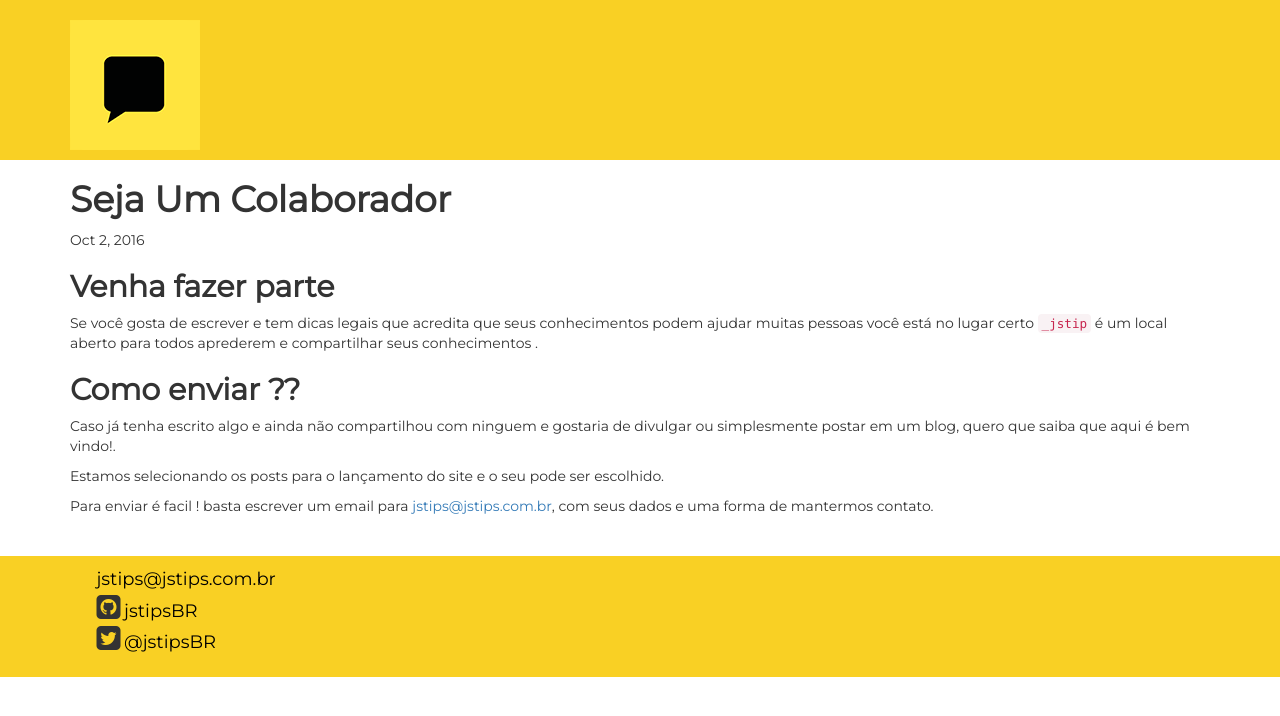
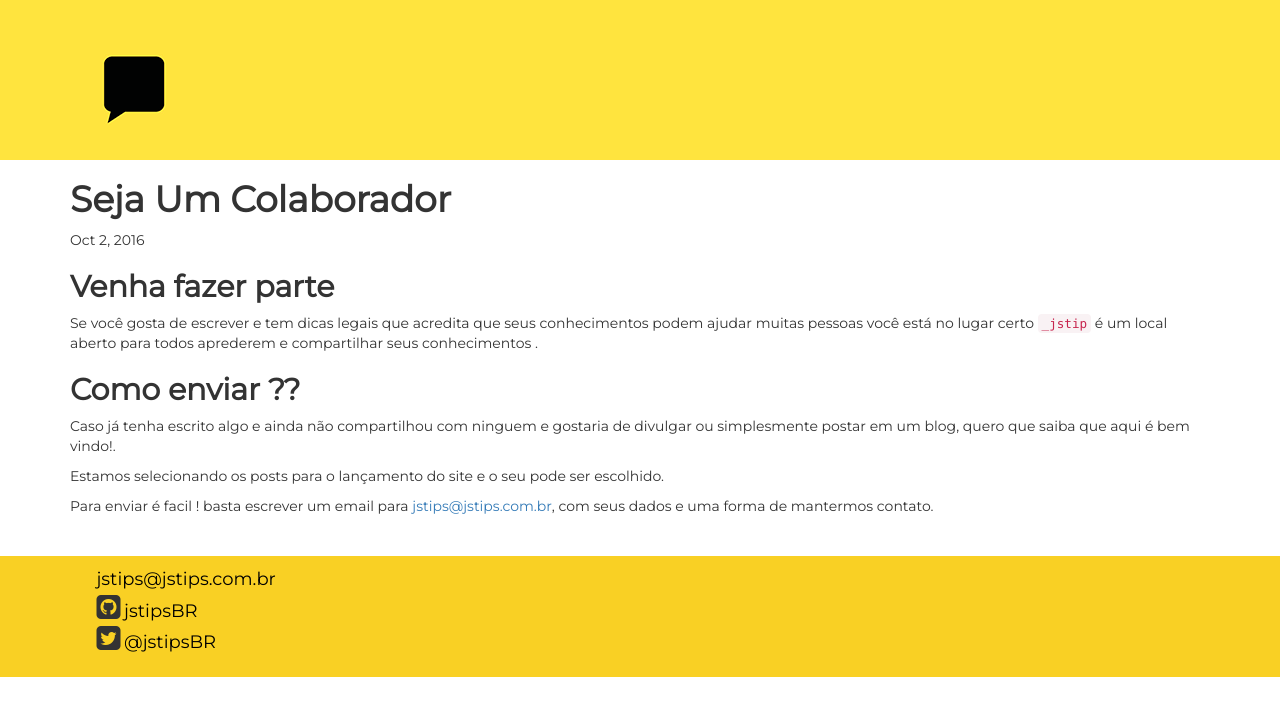
Before and after one commit to jstipsBR/jstips.github.io, a Jekyll site: the page built from _posts/2016-10-02-colabore.markdown, in a window 1280 px wide. Shown: the top 716 px of the page. Built offline with Jekyll 4.4.1, drawn with Linux system fonts in a browser that asks for light colours; nearby versions of some CDN libraries; comment, search, counter and statistics services are not loaded.

Commit message:
Header color

```diff
--- a/_includes/post-header.html
+++ b/_includes/post-header.html
@@ -1,5 +1,5 @@
 <header>
-  <div class="header-bg-post" style="background-color:#f9d024;">
+  <div class="header-bg-post" style="background-color:#ffe43e;">
     <div class="container">
       <h1 class="logo">
         <a href="{{site.url}}">
```
